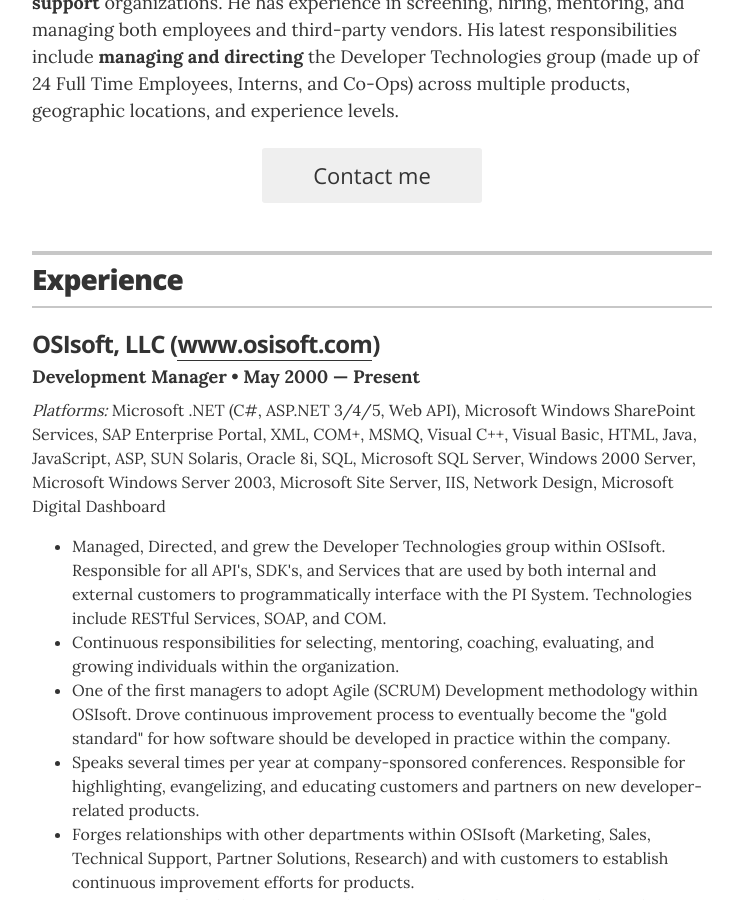
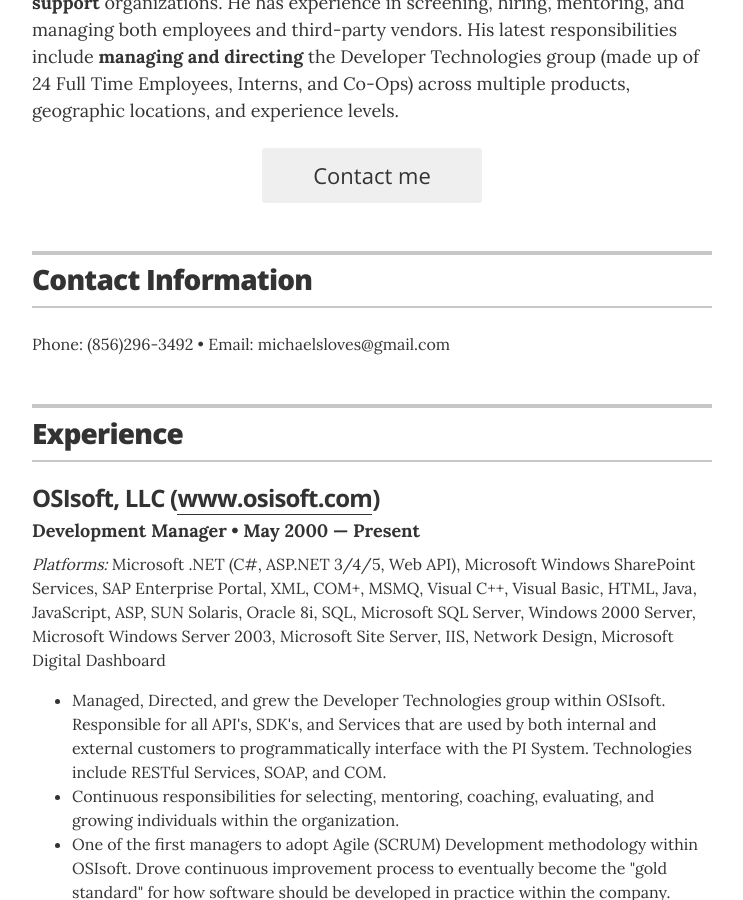
Before and after one commit to Sloveez/sloveez.github.io, a Jekyll site: the page built from index.html, in a window 1280 px wide and 900 px high, scrolled down 481 px. Shown: the whole window, without its empty margins (268-1011 px from the left). Built offline with Jekyll 4.4.1, drawn with Linux system fonts in a browser that asks for light colours.

Commit message:
Update resume.html

```diff
--- a/_layouts/resume.html
+++ b/_layouts/resume.html
@@ -42,6 +42,18 @@
         {% endif %}
 
       </header>
+
+      <!-- begin Contact -->
+      <section class="content-section">
+
+        <header class="section-header">
+          <h2>Contact Information</h2>
+        </header>
+
+        <p class="resume-item-copy">
+        Phone: (856)296-3492 &bull; Email: michaelsloves@gmail.com
+        </p>
+      </section>
 
       {% if site.resume_section_experience %}
       <!-- begin Experience -->
```
